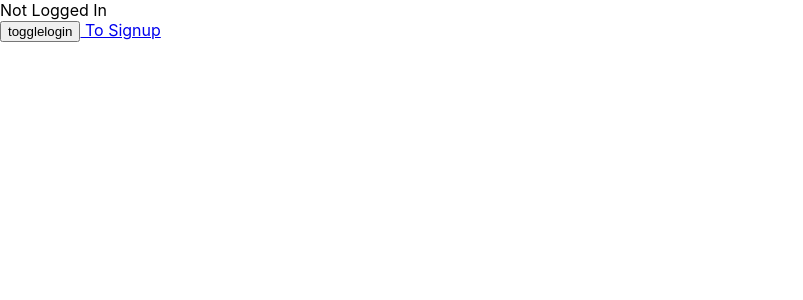
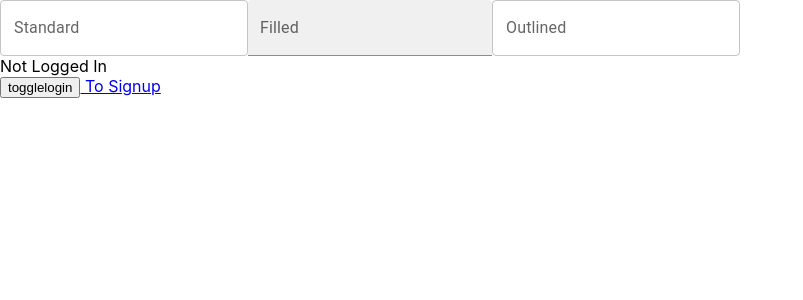
Before and after one commit to julianaramos/CS130_Project, a React (Create React App) app in the folder client/: page /login in a window 1280 px wide. Shown: the top 300 px of the page, without its empty margins (0-803 px from the left). Built offline with nearby package versions, Linux system fonts and the light colour scheme.

Commit message:
Added material UI library for team

```diff
--- a/client/package.json
+++ b/client/package.json
@@ -3,6 +3,9 @@
   "version": "0.1.0",
   "private": true,
   "dependencies": {
+    "@emotion/react": "^11.11.3",
+    "@emotion/styled": "^11.11.0",
+    "@mui/material": "^5.15.7",
     "@reduxjs/toolkit": "^2.0.1",
     "@testing-library/jest-dom": "^5.17.0",
     "@testing-library/react": "^13.4.0",
--- a/client/src/pages/Login.js
+++ b/client/src/pages/Login.js
@@ -2,6 +2,7 @@ import React from 'react'
 import { useDispatch, useSelector } from 'react-redux';
 import { Link } from 'react-router-dom';
 import { login, logout } from '../redux/user';
+import {TextField, Toolbar} from "@mui/material"
 
 const Login = () => {
     const { uid } = useSelector((state) => state.user);
@@ -23,6 +24,11 @@ const Login = () => {
 
     return (
         <div>
+            <form noValidate autoComplete="off">
+                <TextField id="standard-basic" label="Standard" />
+                <TextField id="filled-basic" label="Filled" variant="filled" />
+                <TextField id="outlined-basic" label="Outlined" variant="outlined" />
+            </form>
             {x}
             <button onClick={togglelogin}>togglelogin</button>
             <Link to = "/"> To Signup </Link>
```
Also changed, not shown: 1 other file (tests, documents, lock files or other folders).
